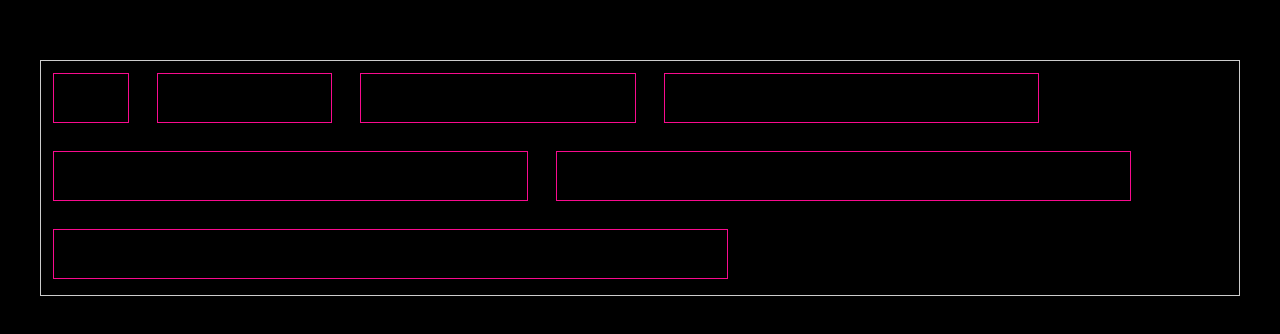
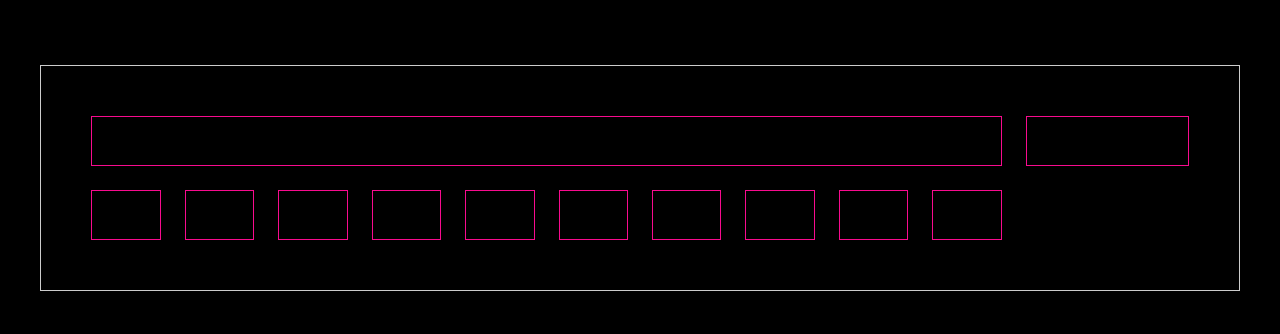
Before and after one commit to Bluniz/sass-studies, a plain HTML site: page index.html in a window 1280 px wide. Shown: the part 222-556 px from the top of the page. Drawn offline with Linux system fonts and the light colour scheme.

Commit message:
Adiciona melhoria no grid system

```diff
--- a/index.html
+++ b/index.html
@@ -9,27 +9,18 @@
 </head>
 <body>
    <div class="main--grid__container">
-     <div class="main--grid__item-1">
-
-     </div>
-     <div class="main--grid__item-2">
-
-    </div>
-    <div class="main--grid__item-3">
-
-    </div>
-    <div class="main--grid__item-4">
-
-    </div>
-    <div class="main--grid__item-5">
-
-    </div>
-    <div class="main--grid__item-6">
-
-    </div>
-    <div class="main--grid__item-7">
-
-    </div>
+     <div class="main--grid__item-10"></div>
+     <div class="main--grid__item-2"></div>
+     <div class="main--grid__item-1"></div>
+     <div class="main--grid__item-1"></div>
+     <div class="main--grid__item-1"></div>
+     <div class="main--grid__item-1"></div>
+     <div class="main--grid__item-1"></div>
+     <div class="main--grid__item-1"></div>
+     <div class="main--grid__item-1"></div>
+     <div class="main--grid__item-1"></div>
+     <div class="main--grid__item-1"></div>
+     <div class="main--grid__item-1"></div>
 
    </div>
 </body>
--- a/styles/_grid-system.scss
+++ b/styles/_grid-system.scss
@@ -15,12 +15,16 @@
       border: 1px solid $pink;
       height: 50px;
       //! @melhoria
-      display: inline-block;
+      //display: inline-block;
+
+      display: flex;
+      justify-content: center;
+      align-items: center;
 
       @include responsive(sm){
         width: calc(100% - #{$gutter});
         //! @melhoria
-        display: block;
+        //display: block;
       }
     }
   }
@@ -30,8 +34,16 @@
   .#{$name}--grid__container {
     max-width: $size;
     width: $size;
-    margin: 48px auto;
+    margin: 0 auto;
     border: 1px solid $gray;
+    min-width: 30rem;
+
+    display: flex;
+    flex-wrap: wrap;
+    align-items: center;
+    padding: 2.4rem;
+
+
 
     @include responsive(sm){
       border: 10px solid yellow;
```
Also changed, not shown: styles/index.css, 1 other file.
